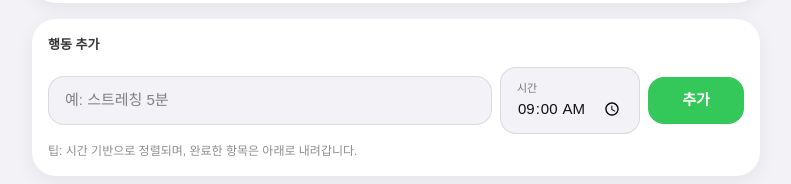
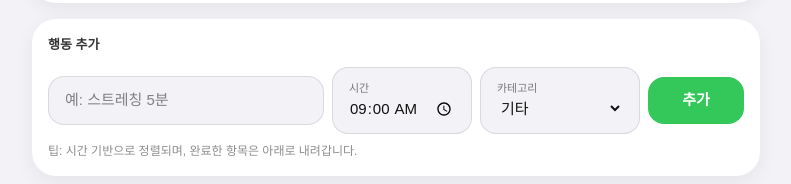
Before and after one commit to slows28/pbmo, a Next.js app: page / in a window 1280 px wide. Shown: the part 205-389 px from the top of the page, without its empty margins (244-1035 px from the left). Built offline with nearby package versions, Linux system fonts and the light colour scheme; no server answers.

Commit message:
Add category select for action templates

```diff
--- a/app/page.tsx
+++ b/app/page.tsx
@@ -1,7 +1,6 @@
 "use client";
 
 import { useEffect, useMemo, useState } from "react";
-import { supabase } from "@/lib/supabase";
 
 type PlanItem = {
   id: string;
@@ -58,6 +57,7 @@ export default function Home() {
 
   const [newName, setNewName] = useState("");
   const [newTime, setNewTime] = useState("09:00");
+  const [newCategory, setNewCategory] = useState<"운동" | "공부" | "기타">("기타");
 
   // local journal (iOS memo 느낌: 일단 로컬 유지)
   const journalKey = useMemo(() => `pbmo_journal_${dateKey}`, [dateKey]);
@@ -82,9 +82,12 @@ export default function Home() {
     setLoading(true);
     setError(null);
     try {
-    const res = await fetch(`/api/plan?dateKey=${encodeURIComponent(targetDateKey)}`, {
+      const res = await fetch(
+        `/api/plan?dateKey=${encodeURIComponent(targetDateKey)}`,
+        {
           cache: "no-store",
-    });
+        }
+      );
 
       const json = await res.json();
 
@@ -128,9 +131,12 @@ export default function Home() {
     setLoading(true);
     setError(null);
     try {
-      const res = await fetch(`/api/generate-draft?dateKey=${encodeURIComponent(dateKey)}`, {
+      const res = await fetch(
+        `/api/generate-draft?dateKey=${encodeURIComponent(dateKey)}`,
+        {
           method: "POST",
-      });
+        }
+      );
       const data = await res.json();
       if (!res.ok || !data?.ok) {
         throw new Error(data?.error || "초안 생성에 실패했습니다.");
@@ -190,7 +196,9 @@ export default function Home() {
   const progressPct = items.length ? Math.round((doneCount / items.length) * 100) : 0;
 
   function toggleDone(id: string) {
-    setItems((prev) => prev.map((it) => (it.id === id ? { ...it, done: !it.done } : it)));
+    setItems((prev) =>
+      prev.map((it) => (it.id === id ? { ...it, done: !it.done } : it))
+    );
   }
 
   function updateTime(id: string, time: string) {
@@ -213,25 +221,28 @@ export default function Home() {
     const id = crypto.randomUUID();
     const time = clampTime(newTime);
 
-  // 1) 화면에 먼저 추가 (기존대로)
+    // 1) 화면에 먼저 추가
     setItems((prev) => [{ id, name, time, done: false }, ...prev]);
     setNewName("");
 
-  // 2) DB(action_templates)에도 같이 저장 (이번 단계의 핵심)
-  const { error } = await supabase.from("action_templates").upsert({
+    // 2) DB(action_templates)에 저장 (브라우저에서 supabase 직접 호출 금지)
+    const res = await fetch("/api/action-templates", {
+      method: "POST",
+      headers: { "content-type": "application/json" },
+      body: JSON.stringify({
         id,
         name,
-    default_time: time,
-    // category 컬럼이 이미 있으면 저장, 없으면 DB에서 default가 처리되거나 에러가 날 수 있음
-    category: "기타",
+        time,
+        category: newCategory,
+      }),
     });
 
-  if (error) {
-    console.error("action_templates upsert error:", error);
-    alert("action_templates 저장 실패: " + error.message);
+    const data = await res.json();
+    if (!res.ok || !data?.ok) {
+      console.error("action_templates api error:", data);
+      alert("action_templates 저장 실패: " + (data?.error || "unknown"));
     }
   }
-
 
   const sortedItems = useMemo(() => {
     // iOS 느낌: 시간순 정렬 + done은 맨 아래
@@ -351,7 +362,7 @@ export default function Home() {
         <section className="mt-4 rounded-3xl bg-white p-4 shadow-[0_6px_20px_rgba(0,0,0,0.06)]">
           <div className="text-[13px] font-semibold text-black/80">행동 추가</div>
 
-          <div className="mt-3 grid gap-2 sm:grid-cols-[1fr_140px_96px] sm:items-center">
+          <div className="mt-3 grid gap-2 sm:grid-cols-[1fr_140px_160px_96px] sm:items-center">
             <input
               value={newName}
               onChange={(e) => setNewName(e.target.value)}
@@ -367,6 +378,19 @@ export default function Home() {
                 onChange={(e) => setNewTime(clampTime(e.target.value))}
                 className="mt-0.5 w-full bg-transparent text-[15px] font-medium outline-none"
               />
+            </div>
+
+            <div className="rounded-2xl border border-black/10 bg-[#F2F2F7] px-4 py-3">
+              <div className="text-[11px] text-black/50">카테고리</div>
+              <select
+                value={newCategory}
+                onChange={(e) => setNewCategory(e.target.value as any)}
+                className="mt-0.5 w-full bg-transparent text-[15px] font-medium outline-none"
+              >
+                <option value="운동">운동</option>
+                <option value="공부">공부</option>
+                <option value="기타">기타</option>
+              </select>
             </div>
 
             <button
@@ -389,7 +413,8 @@ export default function Home() {
           <div className="space-y-2">
             {sortedItems.length === 0 ? (
               <div className="rounded-3xl bg-white p-5 text-[14px] text-black/55 shadow-[0_6px_20px_rgba(0,0,0,0.06)]">
-                아직 오늘 계획이 없습니다. <span className="font-semibold">초안 생성</span>을 눌러 시작하세요.
+                아직 오늘 계획이 없습니다. <span className="font-semibold">초안 생성</span>을 눌러
+                시작하세요.
               </div>
             ) : null}
 
@@ -406,9 +431,7 @@ export default function Home() {
                     onClick={() => toggleDone(it.id)}
                     className={cn(
                       "mt-0.5 h-6 w-6 shrink-0 rounded-full border",
-                      it.done
-                        ? "border-[#34C759] bg-[#34C759]"
-                        : "border-black/15 bg-white"
+                      it.done ? "border-[#34C759] bg-[#34C759]" : "border-black/15 bg-white"
                     )}
                     aria-label="toggle done"
                     title="완료 체크"
@@ -481,7 +504,8 @@ export default function Home() {
 
         {/* Footer hint */}
         <div className="mt-6 px-1 text-[12px] text-black/45">
-          운영 팁: 기능은 서버(API)에서 처리되고, 화면은 표시/수정만 합니다. UI를 바꿔도 DB 구조는 그대로 유지됩니다.
+          운영 팁: 기능은 서버(API)에서 처리되고, 화면은 표시/수정만 합니다. UI를 바꿔도 DB 구조는 그대로
+          유지됩니다.
         </div>
       </div>
     </main>
```
Lines whose indentation alone changed are shown as unchanged.
